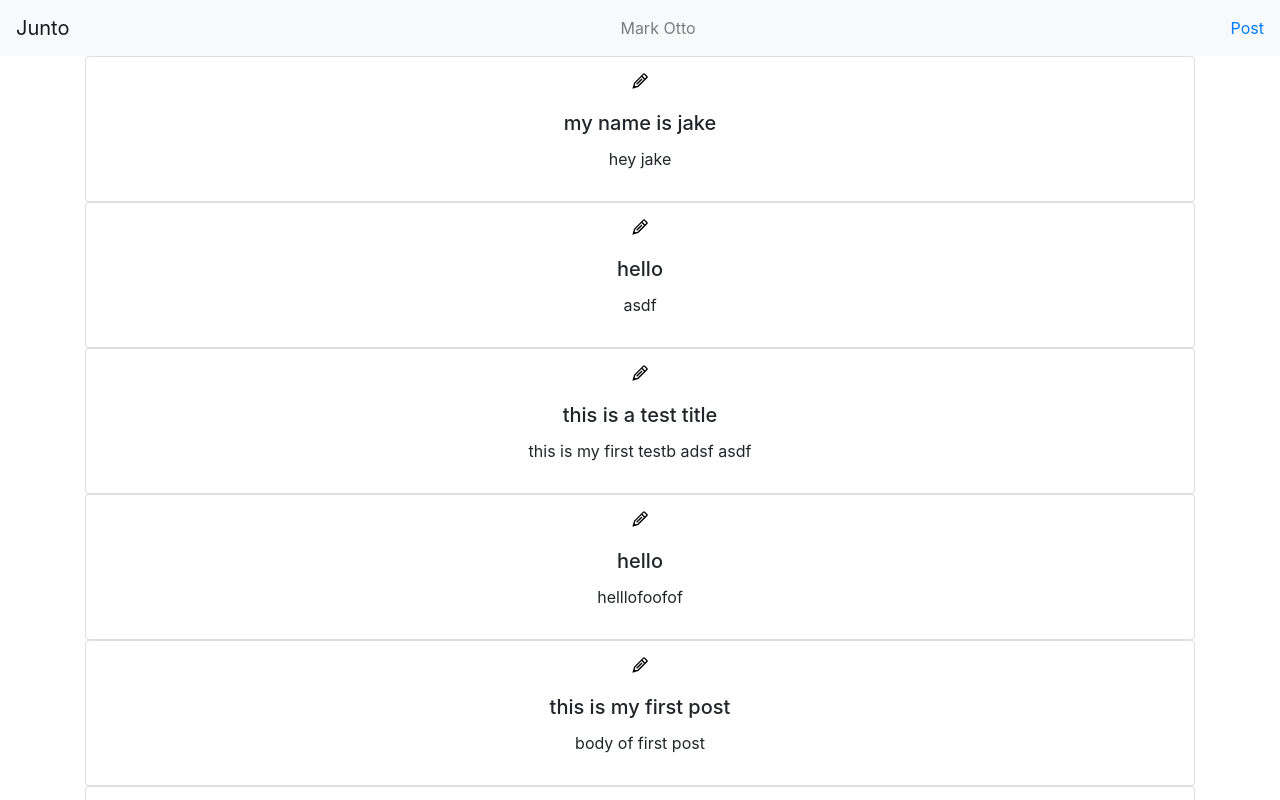
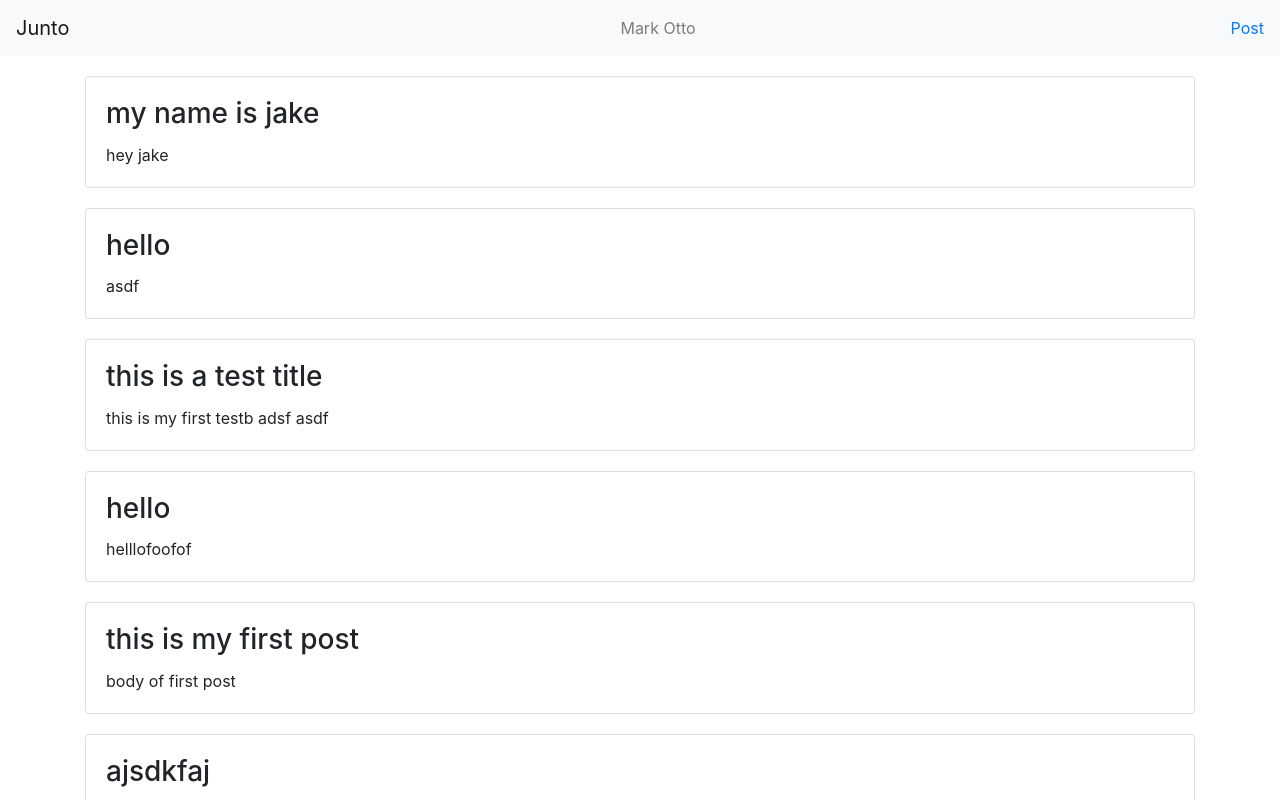
Before and after one commit to JakeSchwa/Junto, a React (Create React App) app: page / in a window 1280 px wide. Shown: the top 800 px of the page. Built offline with nearby package versions, Linux system fonts and the light colour scheme; data requests are answered from the project's data file.

Commit message:
On hover of cards you can see edit icon

```diff
--- a/public/index.html
+++ b/public/index.html
@@ -11,7 +11,7 @@
     />
     <link rel="apple-touch-icon" href="%PUBLIC_URL%/logo192.png" />
     <link rel="manifest" href="%PUBLIC_URL%/manifest.json" />
-    <title>React App</title>
+    <link rel="style" href="../src/App.css"
   </head>
   <body>
     <noscript>You need to enable JavaScript to run this app.</noscript>
--- a/src/App.css
+++ b/src/App.css
@@ -1,38 +1,18 @@
-.App {
-  text-align: center;
+.card {
+  margin-top: 20px;
+
 }
 
-.App-logo {
-  height: 40vmin;
-  pointer-events: none;
+.card:hover .editPostBtn {
+  visibility: visible;
+  position: absolute;
+  top: 15px;
+  right:15px;
 }
 
-@media (prefers-reduced-motion: no-preference) {
-  .App-logo {
-    animation: App-logo-spin infinite 20s linear;
-  }
+.editPostBtn {
+  visibility: hidden;
+  position: absolute;
+  top: 15px;
+  right:15px;
 }
-
-.App-header {
-  background-color: #282c34;
-  min-height: 100vh;
-  display: flex;
-  flex-direction: column;
-  align-items: center;
-  justify-content: center;
-  font-size: calc(10px + 2vmin);
-  color: white;
-}
-
-.App-link {
-  color: #61dafb;
-}
-
-@keyframes App-logo-spin {
-  from {
-    transform: rotate(0deg);
-  }
-  to {
-    transform: rotate(360deg);
-  }
-}
--- a/src/components/Post.js
+++ b/src/components/Post.js
@@ -6,12 +6,16 @@
 
 const Post = ({ post }) => {
   return (
-    <Card style={{ padding: "10px" }}>
-      <Link to={{ pathname: `/edit/${post.id}`, state: { post } }}>
-        <GrEdit />
-      </Link>
+    <Card className="card">
       <Card.Body>
-        <Card.Title>{post.title}</Card.Title>
+        <Card.Title>
+          <h3>
+            {post.title}
+          </h3>
+          <Link className="editPostBtn" to={{ pathname: `/edit/${post.id}`, state: { post } }}>
+            <GrEdit />
+          </Link>
+        </Card.Title>
         <Card.Text>{post.body}</Card.Text>
       </Card.Body>
     </Card>
```
